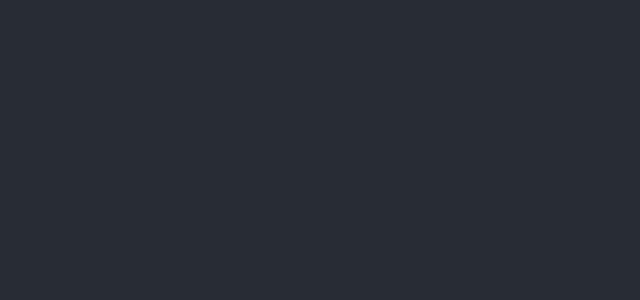
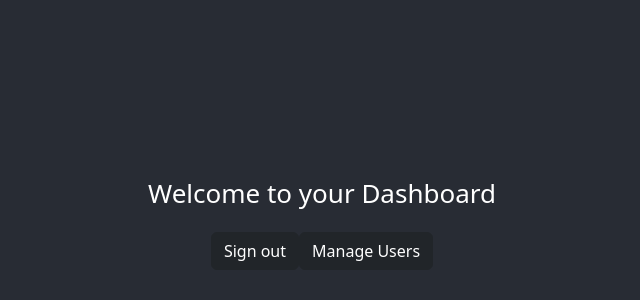
Before and after one commit to jacobwysocki/Cybersurvival-Task, a React (Create React App) app in the folder app/: page /dashboard in a window 1280 px wide. Before the commit this address had no page. Shown: the part 178-478 px from the top of the page, without its empty margins (318-958 px from the left). Built offline with nearby package versions, Linux system fonts and the light colour scheme; sample sign-in values are in the browser's storage.

Commit message:
Added dashboard and user management page (AdminUsers)

```diff
--- a/app/src/App.js
+++ b/app/src/App.js
@@ -10,6 +10,9 @@ import Register from "./components/Register";
 import IndividualStage from './components/IndividualStage.js';
 import AdminItems from './components/AdminItems.js';
 import SecInfoPage from "./components/SecInfo";
+import Dashboard from "./components/Dashboard";
+import AdminUsers from "./components/AdminUsers";
+
 function App() {
 
 
@@ -30,6 +33,8 @@ function App() {
           <Route path="/individual-stage" element={<IndividualStage/>}/>
           <Route path="/AdminItems" element={<AdminItems/>}/>
           <Route path="/SecInfo" element={<SecInfoPage/>}/>
+          <Route path="/dashboard" element={<Dashboard handleAuthenticated={setAuthenticated} authenticated={authenticated}/>}/>
+          <Route path="/adminUsers" element={<AdminUsers handleAuthenticated={setAuthenticated} authenticated={authenticated}/>}/>
         </Routes>
       </header>
     </div>
--- /dev/null
+++ b/app/src/components/AdminUsers.js
@@ -0,0 +1,75 @@
+import React, {useState, useEffect} from 'react';
+import { Navigate } from "react-router-dom";
+import Button from "react-bootstrap/Button";
+import Table from 'react-bootstrap/Table';
+
+function AdminUsers(props) {
+
+    useEffect(
+        () => {
+            if (localStorage.getItem('token')) {
+                props.handleAuthenticated(true)
+            }
+        }
+        , [])
+
+    const [users, setUsers] = useState([]);
+
+    useEffect( () => {
+        fetch("http://localhost/api/users")
+            .then(
+                (response) => response.json()
+            ).then(
+            data => setUsers(data)
+        ).catch((err) => {
+            console.log(err.message);
+        });
+    }, []);
+
+
+    const handleSignOut = () => {
+        props.handleAuthenticated(false)
+        localStorage.removeItem('token')
+    }
+
+
+    return(
+        <div>
+            {props.authenticated &&
+                <div>
+                    <p>Manage users</p>
+                    <Button className="buttonSignOut"
+                            variant="dark"
+                            type="submit"
+                            onClick={handleSignOut}>
+                        Sign out
+                    </Button>
+                    <Table striped bordered hover variant="dark">
+                        <thead>
+                        <tr>
+                            <th>First Name</th>
+                            <th>Last Name</th>
+                            <th>Email</th>
+                            <th>Job Role</th>
+                        </tr>
+                        </thead>
+                        <tbody>
+                        {users.map((user) => (
+                            <tr key={user.userID}>
+                                <td>{user.firstName}</td>
+                                <td>{user.lastName}</td>
+                                <td>{user.email}</td>
+                                <td>{user.jobRole}</td>
+                            </tr>
+                        ))}
+                        </tbody>
+                    </Table>
+                </div>
+            }
+
+        </div>
+    )
+
+}
+
+export default AdminUsers;
--- /dev/null
+++ b/app/src/components/Dashboard.js
@@ -0,0 +1,54 @@
+import Login from "./Login";
+import React, {useState, useEffect} from 'react';
+import { Navigate } from "react-router-dom";
+import Button from "react-bootstrap/Button";
+
+
+function Dashboard(props) {
+
+    useEffect(
+        () => {
+            if (localStorage.getItem('token')) {
+                props.handleAuthenticated(true)
+            }
+        }
+        , [])
+
+
+    const handleSignOut = () => {
+        props.handleAuthenticated(false)
+        localStorage.removeItem('token')
+    }
+
+    const handleClick = (path) => {
+        return <Navigate replace to={path} />;
+    }
+
+
+    return(
+    <div>
+        {props.authenticated &&
+            <div>
+            <p>Welcome to your Dashboard</p>
+                <Button className="buttonSignOut"
+                        variant="dark"
+                        type="submit"
+                        onClick={handleSignOut}>
+                    Sign out
+                </Button>
+                <Button variant="dark"
+                        type="submit"
+                        onClick={() => handleClick('/AdminUsers')}>
+                    Manage Users
+                </Button>
+        </div>
+        }
+        {!props.authenticated &&
+            <Navigate replace to="/login"/>
+        }
+    </div>
+)
+
+}
+
+export default Dashboard;
--- a/app/src/components/Login.js
+++ b/app/src/components/Login.js
@@ -1,10 +1,10 @@
 import React, {useState, useEffect} from 'react';
-
 import FloatingLabel from 'react-bootstrap/FloatingLabel';
 import Form from 'react-bootstrap/Form';
 import Button from 'react-bootstrap/Button';
 import Alert from 'react-bootstrap/Alert';
 import { Buffer } from 'buffer';
+import {Routes, Route, Navigate} from 'react-router-dom';
 
 
 /**
@@ -83,15 +83,7 @@ function Login(props) {
     return (
         <div>
             {props.authenticated && <div>
-                <h1>Admin Page</h1>
-                <br/>
-                <Button className="buttonSignOut"
-                        variant="dark"
-                        type="submit"
-                        onClick={handleSignOut}>
-                    Sign out
-                </Button>
-
+                <Navigate replace to="/dashboard"/>
             </div>
             }
             {!props.authenticated && <div>
--- a/app/src/components/Register.js
+++ b/app/src/components/Register.js
@@ -27,10 +27,6 @@ function Register(props) {
     const [registered,setRegistered] = useState(false);
     const [errorMessage,setErrorMessage] = useState("");
     const navigate = useNavigate();
-
-
-
-
 
 
     const handleSubmit = () => {
@@ -80,9 +76,6 @@ function Register(props) {
                     console.error(error);
                 });
         }
-
-
-
     };
 
     const handleInputChange = (e) => {
@@ -109,9 +102,6 @@ function Register(props) {
     }
 
 
-
-
-
     return (
         <>
         <h1>Registration Form</h1>
@@ -121,13 +111,13 @@ function Register(props) {
         <Row>
         <Col><Form.Group className="mb-3">
             <Form.Label>First Name</Form.Label>
-            <Form.Control type="text"  onChange = {(e) => handleInputChange(e)} id="firstName" placeholder="Enter first name" />
+            <Form.Control type="text" onChange = {(e) => handleInputChange(e)} id="firstName" placeholder="Enter first name" />
         </Form.Group>
         </Col>
 
         <Col><Form.Group className="mb-3">
-            <Form.Label for="lastName">Last Name</Form.Label>
-            <Form.Control type="text" id="lastName"  onChange = {(e) => handleInputChange(e)} placeholder="Enter last name" />
+            <Form.Label>Last Name</Form.Label>
+            <Form.Control type="text" id="lastName" onChange = {(e) => handleInputChange(e)} placeholder="Enter last name" />
         </Form.Group>
         </Col>
 
@@ -135,27 +125,27 @@ function Register(props) {
 
       <Row>
       <Form.Group className="mb-3">
-            <Form.Label for="jobRole">Job Role</Form.Label>
-            <Form.Control type="text" id="jobRole"  onChange = {(e) => handleInputChange(e)} placeholder="Enter job role" />
+            <Form.Label>Job Role</Form.Label>
+            <Form.Control type="text" id="jobRole" onChange = {(e) => handleInputChange(e)} placeholder="Enter job role" />
         </Form.Group>
 
         <Col><Form.Group className="mb-3">
-            <Form.Label for="email">Email address</Form.Label>
-            <Form.Control type="email" id="email"  onChange = {(e) => handleInputChange(e)} placeholder="Enter email" />
+            <Form.Label>Email address</Form.Label>
+            <Form.Control type="email" id="email" onChange = {(e) => handleInputChange(e)} placeholder="Enter email" />
         </Form.Group>
 
 
         <Form.Group className="mb-3">
-            <Form.Label for="password">Password</Form.Label>
-            <Form.Control type="password" id="password"  onChange = {(e) => handleInputChange(e)} placeholder="Password" />
+            <Form.Label>Password</Form.Label>
+            <Form.Control type="password" id="password" onChange = {(e) => handleInputChange(e)} placeholder="Password" />
             <Form.Text className="text-muted">
             Use a strong password.
             </Form.Text>
         </Form.Group>
 
         <Form.Group className="mb-3">
-            <Form.Label for="confirmPassword">Confirm Password</Form.Label>
-            <Form.Control type="password" id="confirmPassword"  onChange = {(e) => handleInputChange(e)} placeholder="Confirm Password" />
+            <Form.Label>Confirm Password</Form.Label>
+            <Form.Control type="password" id="confirmPassword" onChange = {(e) => handleInputChange(e)} placeholder="Confirm Password" />
         </Form.Group>
 
         </Col>
```
Also changed, not shown: 1 other file (tests, documents, lock files or other folders).
